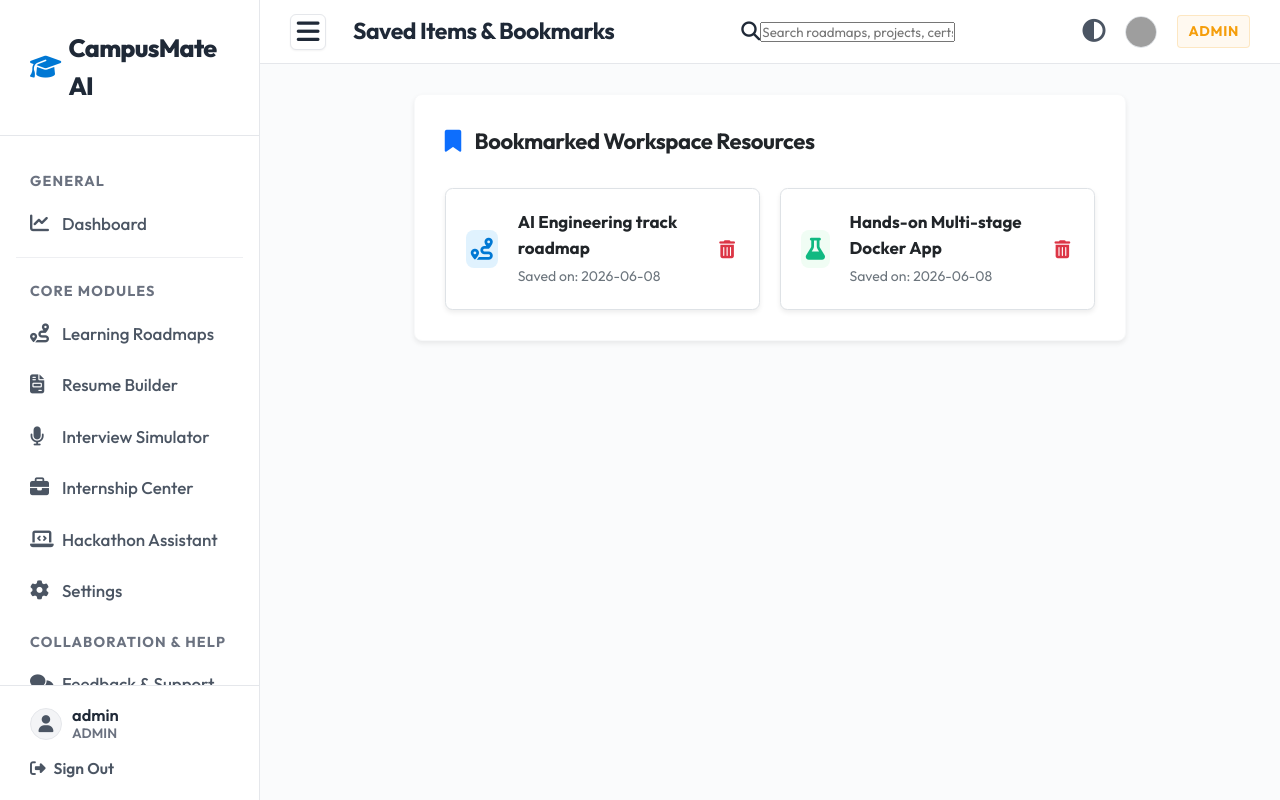
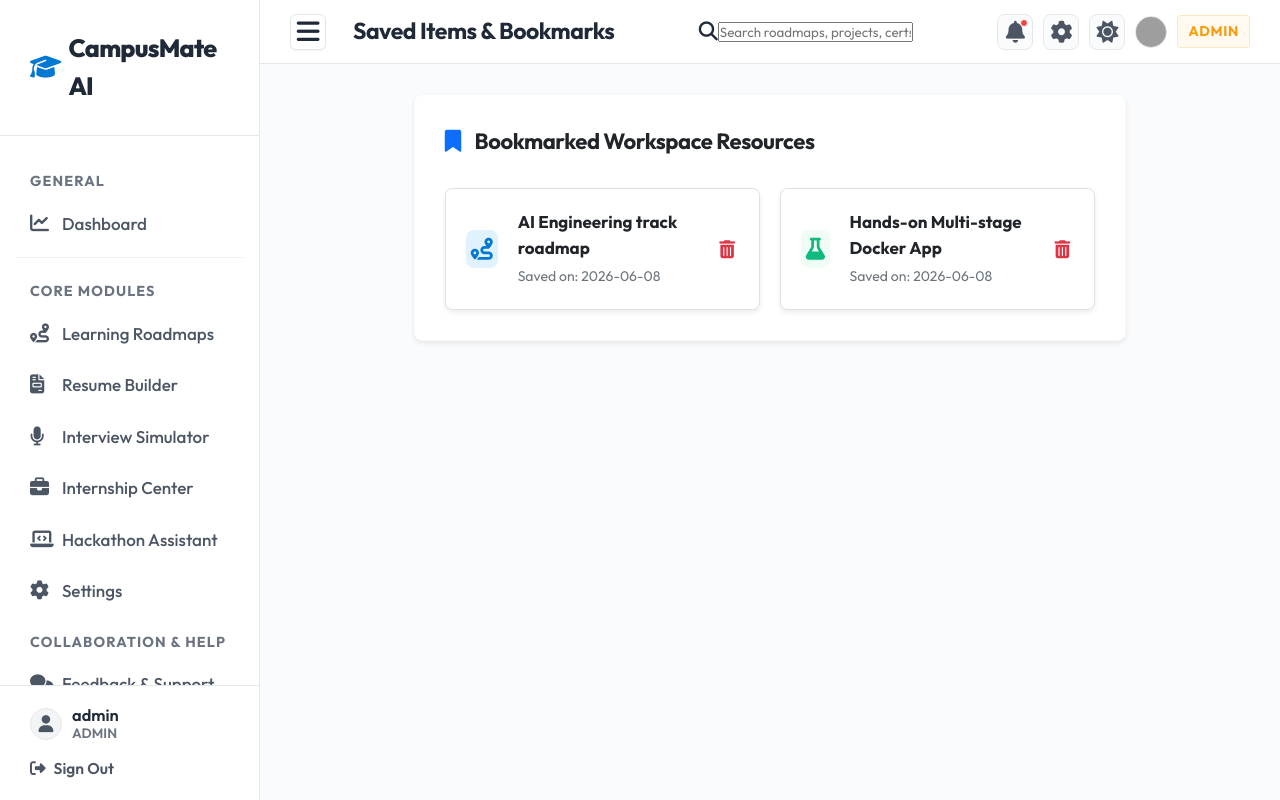
Before and after one commit to 251801390006-blip/campusmate-ai, a Flask app: page /bookmarks in a window 1280 px wide. Run offline with Flask 3, Linux system fonts and the light colour scheme; a user stored in the database is signed in; data comes from the database, SQL or seed files in the repository; some libraries are stand-ins or nearby versions; grey boxes are pictures that could not be loaded.

Commit message:
Add header icons (bell, sun/moon theme, settings gear), add founder/CEO to landing footer

```diff
--- a/app/static/css/style.css
+++ b/app/static/css/style.css
@@ -867,6 +867,17 @@ a:hover {
     background-color: var(--bg-tertiary) !important;
     border-color: var(--text-muted) !important;
     transform: scale(1.05);
+}
+
+/* Header icon buttons (bell, theme, chat) */
+.header-icon-btn:hover {
+    background-color: var(--bg-tertiary) !important;
+    border-color: var(--text-muted) !important;
+    color: var(--text-primary) !important;
+    transform: scale(1.05);
+}
+.dropdown-item:hover {
+    background-color: var(--bg-tertiary);
 }
 
 /* Auth Cards visual enhancement */
--- a/app/templates/base.html
+++ b/app/templates/base.html
@@ -58,6 +58,11 @@
         <footer class="landing-footer py-4">
             <div class="container text-center">
                 <div class="logo mb-2"><i class="fa-solid fa-graduation-cap"></i> CampusMate AI</div>
+                <div style="margin-bottom: 8px; font-size: 0.82rem; color: var(--text-secondary); line-height: 1.8;">
+                    <span style="font-weight: 600; color: var(--text-primary);">Founder:</span> Vanjith Kumar
+                    <span style="margin: 0 12px; color: var(--border-color);">|</span>
+                    <span style="font-weight: 600; color: var(--text-primary);">CEO:</span> Bhuvana Kruthi
+                </div>
                 <p class="mb-0">© 2026 CampusMate AI. All rights reserved.</p>
             </div>
         </footer>
--- a/app/templates/dashboard_base.html
+++ b/app/templates/dashboard_base.html
@@ -119,16 +119,44 @@
                 <div id="global-search-results" class="search-results-dropdown hidden"></div>
             </div>
 
-            <div class="header-right d-flex align-items-center gap-3">
+            <div class="header-right d-flex align-items-center gap-2">
+                <!-- Notification Bell -->
+                <div class="dropdown" style="position: relative;">
+                    <button type="button" class="header-icon-btn" onclick="toggleNotifDropdown(event)" title="Notifications" style="font-size: 1.1rem; cursor: pointer; color: var(--text-secondary); background: var(--bg-primary); border: 1px solid var(--border-color); border-radius: 8px; width: 36px; height: 36px; display: flex; align-items: center; justify-content: center; position: relative; transition: all 0.2s ease;">
+                        <i class="fa-solid fa-bell"></i>
+                        {% if unread_notifications_count > 0 %}
+                        <span style="position:absolute; top:4px; right:4px; width:8px; height:8px; background:#ef4444; border-radius:50%; border:1.5px solid var(--bg-secondary);"></span>
+                        {% endif %}
+                    </button>
+                    <div id="notif-dropdown-menu" class="hidden" style="position: absolute; right: 0; top: 42px; z-index: 100; min-width: 280px; max-height: 320px; overflow-y: auto; background: var(--bg-secondary); border: 1px solid var(--border-color); border-radius: 8px; box-shadow: 0 10px 25px rgba(0,0,0,0.1); padding: 0;">
+                        <div style="padding: 10px 14px; border-bottom: 1px solid var(--border-color); font-size: 0.78rem; font-weight: 700; color: var(--text-primary);"><i class="fa-solid fa-bell me-1 text-primary"></i> Notifications</div>
+                        {% if unread_notifications %}
+                            {% for notif in unread_notifications[:5] %}
+                            <div style="padding: 10px 14px; border-bottom: 1px solid var(--border-color); font-size: 0.78rem;">
+                                <strong style="color: var(--text-primary); display: block; margin-bottom: 2px;">{{ notif.title }}</strong>
+                                <span style="color: var(--text-muted); font-size: 0.72rem;">{{ notif.content[:80] }}{% if notif.content|length > 80 %}...{% endif %}</span>
+                            </div>
+                            {% endfor %}
+                        {% else %}
+                            <div style="padding: 16px 14px; text-align: center; color: var(--text-muted); font-size: 0.78rem;"><i class="fa-regular fa-bell-slash me-1"></i> No new notifications</div>
+                        {% endif %}
+                    </div>
+                </div>
+
+                <!-- Settings Quick Access -->
+                <a href="{{ url_for('dashboard.settings') }}" class="header-icon-btn" title="Settings" style="font-size: 1.1rem; cursor: pointer; color: var(--text-secondary); background: var(--bg-primary); border: 1px solid var(--border-color); border-radius: 8px; width: 36px; height: 36px; display: flex; align-items: center; justify-content: center; text-decoration: none; transition: all 0.2s ease;">
+                    <i class="fa-solid fa-gear"></i>
+                </a>
+
                 <!-- Day / Dark Mode Switcher -->
                 <div class="dropdown theme-mode-dropdown" style="position: relative;">
-                    <button type="button" class="header-icon-btn border-0 bg-transparent text-secondary" onclick="toggleThemeDropdown(event)" title="Choose Theme Mode" style="font-size: 1.15rem; cursor: pointer; color: var(--text-secondary) !important;">
-                        <i class="fa-solid fa-circle-half-stroke"></i>
+                    <button type="button" id="theme-toggle-btn" class="header-icon-btn" onclick="toggleThemeDropdown(event)" title="Choose Theme Mode" style="font-size: 1.1rem; cursor: pointer; color: var(--text-secondary); background: var(--bg-primary); border: 1px solid var(--border-color); border-radius: 8px; width: 36px; height: 36px; display: flex; align-items: center; justify-content: center; transition: all 0.2s ease;">
+                        <i id="theme-toggle-icon" class="fa-solid fa-sun"></i>
                     </button>
-                    <ul id="theme-dropdown-menu" class="dropdown-menu dropdown-menu-end shadow hidden" style="position: absolute; right: 0; top: 38px; z-index: 100; min-width: 140px; background: var(--bg-secondary); border: 1px solid var(--border-color); border-radius: 6px; list-style: none; padding: 4px 0; margin: 0;">
-                        <li><a class="dropdown-item" href="javascript:void(0)" onclick="changeThemePreference('light')" style="display: block; padding: 6px 16px; font-size: 0.8rem; color: var(--text-primary); text-decoration: none;"><i class="fa-solid fa-sun me-2 text-warning"></i> Light Mode</a></li>
-                        <li><a class="dropdown-item" href="javascript:void(0)" onclick="changeThemePreference('dark')" style="display: block; padding: 6px 16px; font-size: 0.8rem; color: var(--text-primary); text-decoration: none;"><i class="fa-solid fa-moon me-2 text-primary"></i> Dark Mode</a></li>
-                        <li><a class="dropdown-item" href="javascript:void(0)" onclick="changeThemePreference('system')" style="display: block; padding: 6px 16px; font-size: 0.8rem; color: var(--text-primary); text-decoration: none;"><i class="fa-solid fa-desktop me-2 text-muted"></i> System Mode</a></li>
+                    <ul id="theme-dropdown-menu" class="dropdown-menu dropdown-menu-end shadow hidden" style="position: absolute; right: 0; top: 42px; z-index: 100; min-width: 150px; background: var(--bg-secondary); border: 1px solid var(--border-color); border-radius: 8px; list-style: none; padding: 4px 0; margin: 0; box-shadow: 0 10px 25px rgba(0,0,0,0.1);">
+                        <li><a class="dropdown-item" href="javascript:void(0)" onclick="changeThemePreference('light')" style="display: flex; align-items: center; gap: 8px; padding: 8px 14px; font-size: 0.8rem; color: var(--text-primary); text-decoration: none; transition: background 0.15s;"><i class="fa-solid fa-sun text-warning" style="width:16px;"></i> Light Mode</a></li>
+                        <li><a class="dropdown-item" href="javascript:void(0)" onclick="changeThemePreference('dark')" style="display: flex; align-items: center; gap: 8px; padding: 8px 14px; font-size: 0.8rem; color: var(--text-primary); text-decoration: none; transition: background 0.15s;"><i class="fa-solid fa-moon text-primary" style="width:16px;"></i> Dark Mode</a></li>
+                        <li><a class="dropdown-item" href="javascript:void(0)" onclick="changeThemePreference('system')" style="display: flex; align-items: center; gap: 8px; padding: 8px 14px; font-size: 0.8rem; color: var(--text-primary); text-decoration: none; transition: background 0.15s;"><i class="fa-solid fa-desktop text-muted" style="width:16px;"></i> System</a></li>
                     </ul>
                 </div>
 
@@ -264,6 +292,13 @@
             applyThemePreference(savedTheme);
         });
 
+        function updateThemeIcon() {
+            const icon = document.getElementById("theme-toggle-icon");
+            if (!icon) return;
+            const isDark = document.body.classList.contains("dark");
+            icon.className = isDark ? "fa-solid fa-moon" : "fa-solid fa-sun";
+        }
+
         function applyThemePreference(val) {
             if (val === "dark" || (val === "system" && window.matchMedia("(prefers-color-scheme: dark)").matches)) {
                 document.documentElement.classList.add("dark");
@@ -272,6 +307,7 @@
                 document.documentElement.classList.remove("dark");
                 document.body.classList.remove("dark");
             }
+            updateThemeIcon();
         }
 
         function changeThemePreference(val) {
@@ -279,6 +315,14 @@
             applyThemePreference(val);
             const selectEl = document.getElementById("theme-select");
             if (selectEl) selectEl.value = val;
+        }
+
+        // Notification dropdown toggle
+        function toggleNotifDropdown(event) {
+            event.stopPropagation();
+            document.getElementById("notif-dropdown-menu").classList.toggle("hidden");
+            document.getElementById("theme-dropdown-menu").classList.add("hidden");
+            document.getElementById("profile-dropdown-menu").classList.add("hidden");
         }
 
         // Custom Dropdowns toggles
@@ -297,8 +341,10 @@
         document.addEventListener("click", () => {
             const themeMenu = document.getElementById("theme-dropdown-menu");
             const profileMenu = document.getElementById("profile-dropdown-menu");
+            const notifMenu = document.getElementById("notif-dropdown-menu");
             if (themeMenu) themeMenu.classList.add("hidden");
             if (profileMenu) profileMenu.classList.add("hidden");
+            if (notifMenu) notifMenu.classList.add("hidden");
         });
 
         // Profile Settings Modal functions
```
